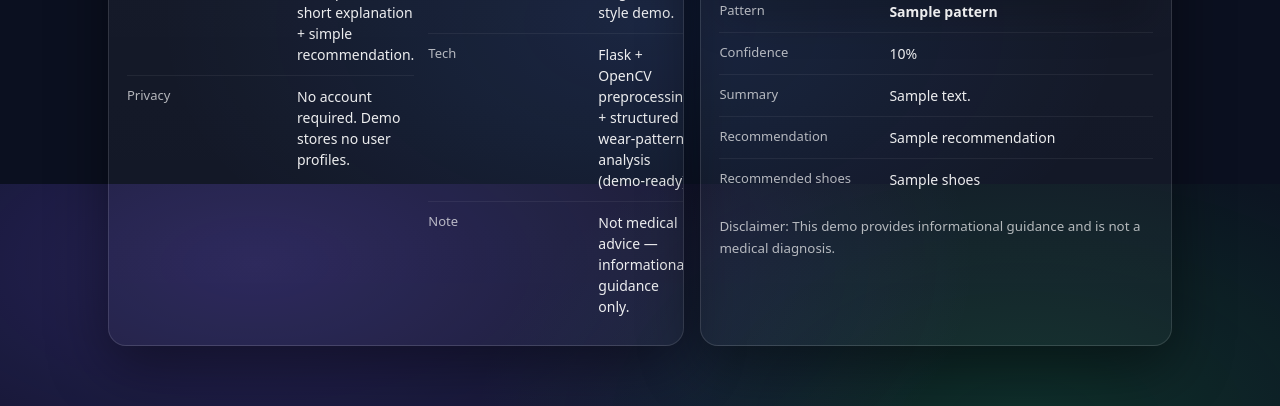
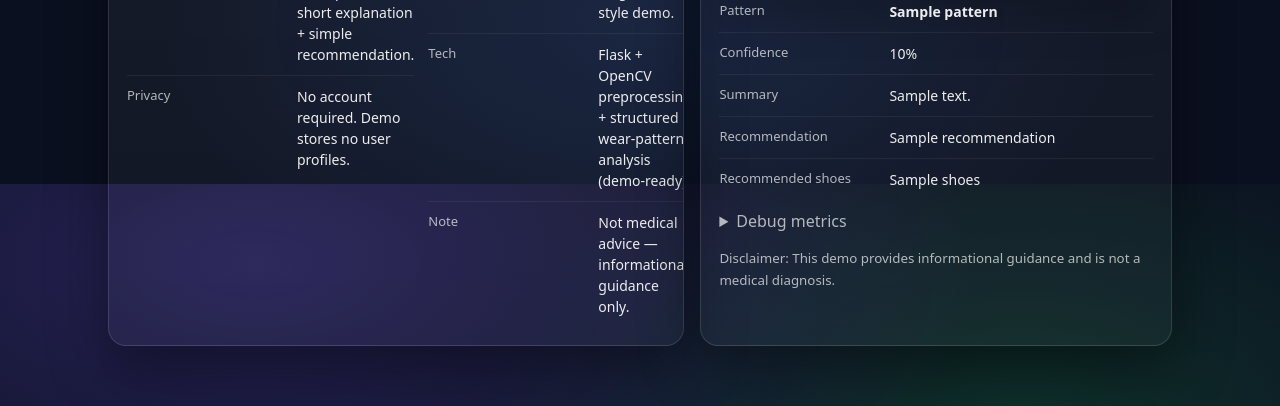
Before and after one commit to omedakbari/SoleCheck, a Flask app: template templates/index.html in a window 1280 px wide. Shown: the part 616-1022 px from the top of the page. Run offline with Flask 3, Linux system fonts and the light colour scheme; the template is opened without the code that fills it: most values are stand-ins (such as "Sample title", 1, 10 or a date in 2020).

Commit message:
Update index.html
jan 14, 8:38 pm

```diff
--- a/templates/index.html
+++ b/templates/index.html
@@ -162,6 +162,12 @@
                 {% endif %}
               </div>
             {% endif %}
+            {% if result and result.metrics %}
+            <details style="margin-top:10px;">
+            <summary style="cursor:pointer; color: rgba(255,255,255,0.68);">Debug metrics</summary>
+            <pre style="white-space:pre-wrap; margin-top:8px;">{{ result.metrics }}</pre>
+            </details>
+            {% endif %}
 
             <div style="margin-top:14px;">
               <small>
```
